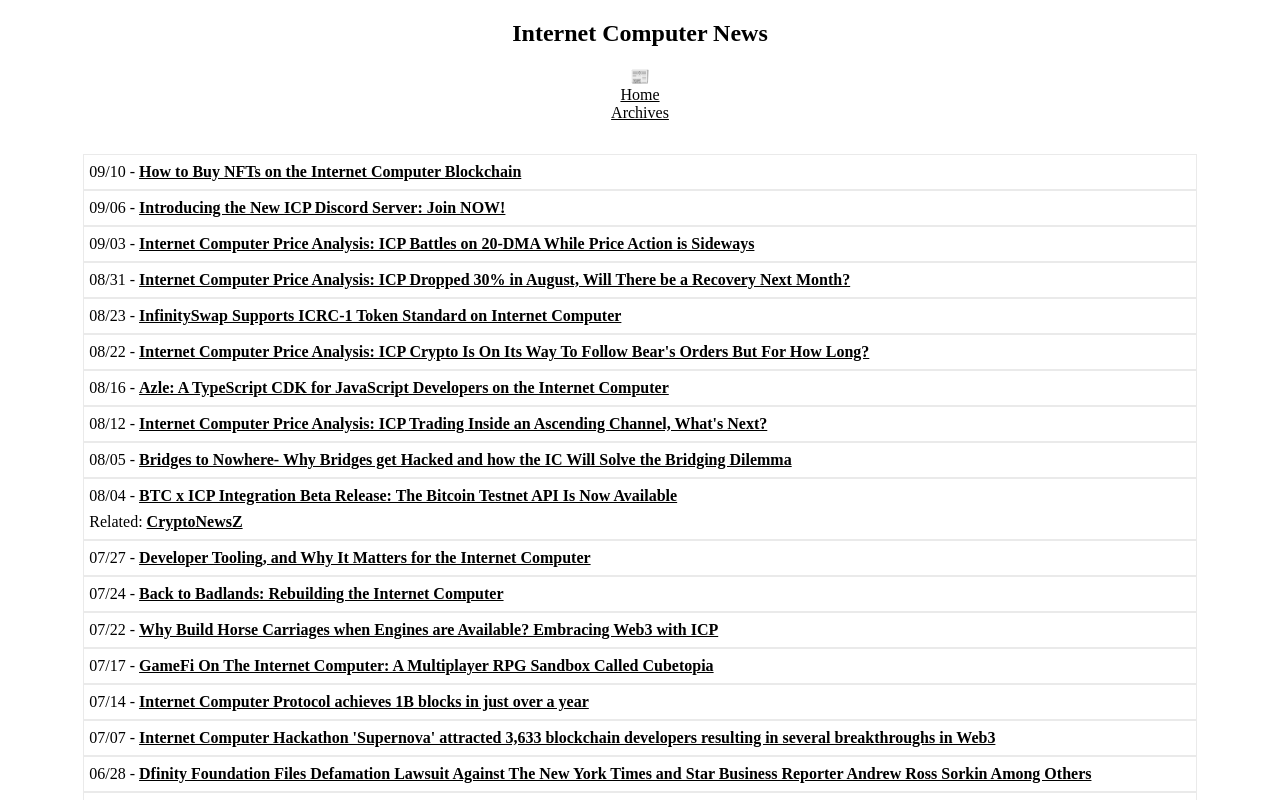
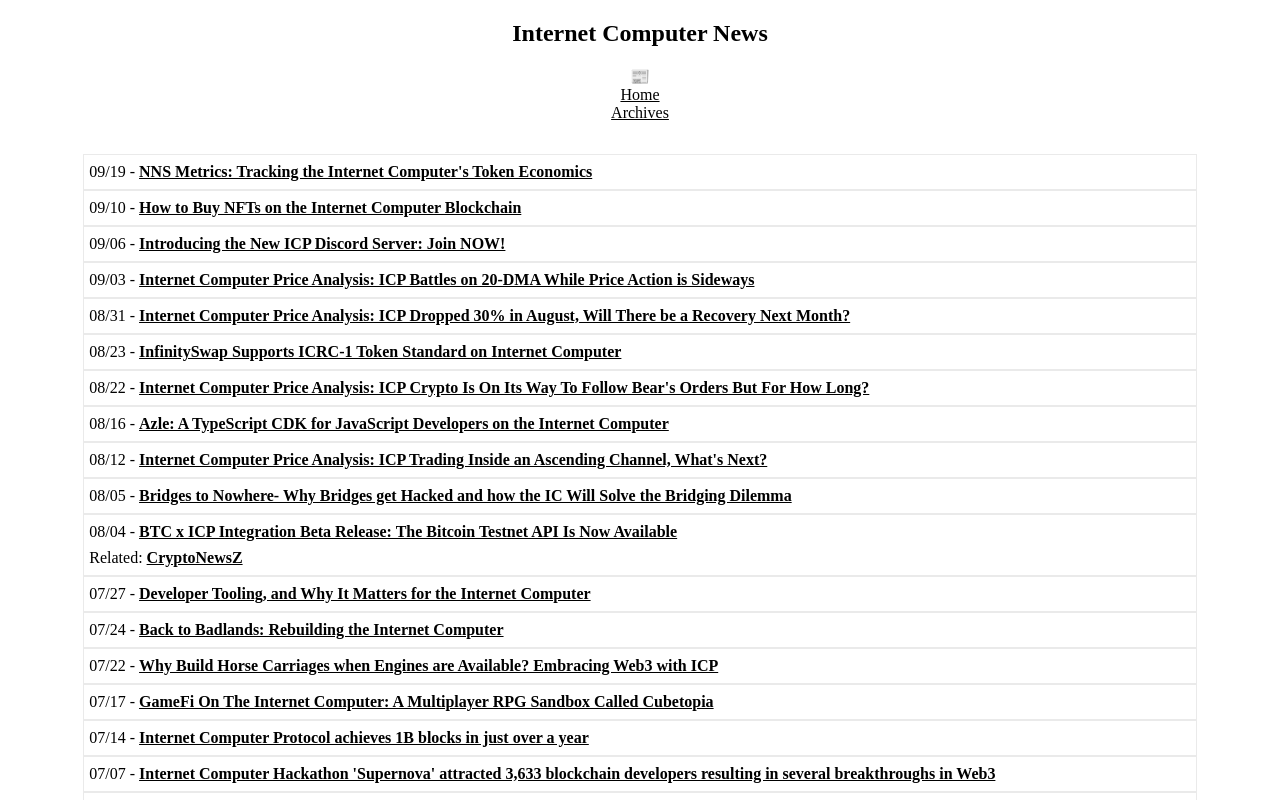
Before and after one commit to rjlucasm/ictoday, a Next.js app: page /news/2022 in a window 1280 px wide. Shown: the top 800 px of the page. Built offline with nearby package versions, Linux system fonts and the light colour scheme.

Commit message:
News 09/19

```diff
--- a/pages/news/2022.js
+++ b/pages/news/2022.js
@@ -19,6 +19,9 @@ export default function News22() {
             <Link href="/archive"><a style={{ color: 'inherit' }}>Archives</a></Link>
 
             <div className="pagesgrid">
+            <div className="pagescard">09/19 -&nbsp;
+                <a href="https://medium.com/dfinity/nns-metrics-tracking-the-internet-computers-token-economics-5f50b379bc76" target="_blank" rel="noopener noreferrer">NNS Metrics: Tracking the Internet Computer&apos;s Token Economics</a>
+            </div>
             <div className="pagescard">09/10 -&nbsp;
                 <a href="https://www.blog.infinityswap.one/how-to-buy-nfts-on-the-internet-computer-blockchain/" target="_blank" rel="noopener noreferrer">How to Buy NFTs on the Internet Computer Blockchain</a>
             </div>
```
